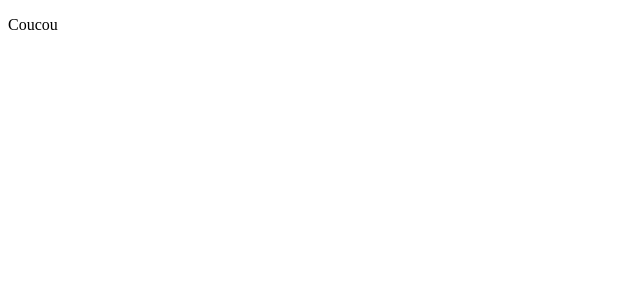
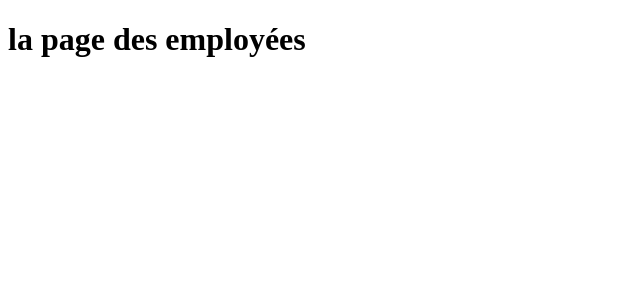
Before and after one commit to damodred53/HRNet, a React (Vite) app in the folder HRnet/: page /employee in a window 1280 px wide. Shown: the top 300 px of the page, without its empty margins (0-640 px from the left). Built offline with nearby package versions, Linux system fonts and the light colour scheme.

Commit message:
mise en places des premières configurations et installations des dépendances

```diff
--- a/HRnet/package.json
+++ b/HRnet/package.json
@@ -10,8 +10,11 @@
     "preview": "vite preview"
   },
   "dependencies": {
+    "@reduxjs/toolkit": "^2.2.3",
     "react": "^18.2.0",
-    "react-dom": "^18.2.0"
+    "react-dom": "^18.2.0",
+    "react-router-dom": "^6.23.0",
+    "sass": "^1.76.0"
   },
   "devDependencies": {
     "@types/react": "^18.2.66",
--- a/HRnet/src/App.jsx
+++ b/HRnet/src/App.jsx
@@ -5,7 +5,7 @@ function App() {
   return (
     <>
       <div>
-        <p>Coucou</p>
+        <p>Coucou Florent</p>
       </div>
     </>
   )
--- /dev/null
+++ b/HRnet/src/Employee.jsx
@@ -0,0 +1,13 @@
+import React from "react";
+
+const Employee = () => {
+
+
+    return (
+        <div>
+            <h1> la page des employées</h1>
+        </div>
+    )
+}
+
+export default Employee;
--- a/HRnet/src/main.jsx
+++ b/HRnet/src/main.jsx
@@ -1,10 +1,17 @@
 import React from 'react';
 import ReactDOM from 'react-dom/client';
 import App from './App.jsx';
-
+import Employee from './Employee.jsx';
+import "./main.scss";
+import  {BrowserRouter as Router, Routes, Route} from 'react-router-dom';
 
 ReactDOM.createRoot(document.getElementById('root')).render(
   <React.StrictMode>
-    <App />
+    <Router>
+      <Routes>
+        <Route path='/' element={<App />}></Route>
+        <Route path='/employee' element={<Employee />}></Route>
+      </Routes>
+    </Router>
   </React.StrictMode>,
 )
--- /dev/null
+++ b/HRnet/src/main.scss
@@ -0,0 +1,5 @@
+// Imports des différents fichiers sass
+
+
+// imports des fichiers du dossier base
+@import "../sass/base/base.scss";
```
Also changed, not shown: HRnet/sass/base/base.scss (added), 1 other file (tests, documents, lock files or other folders).
